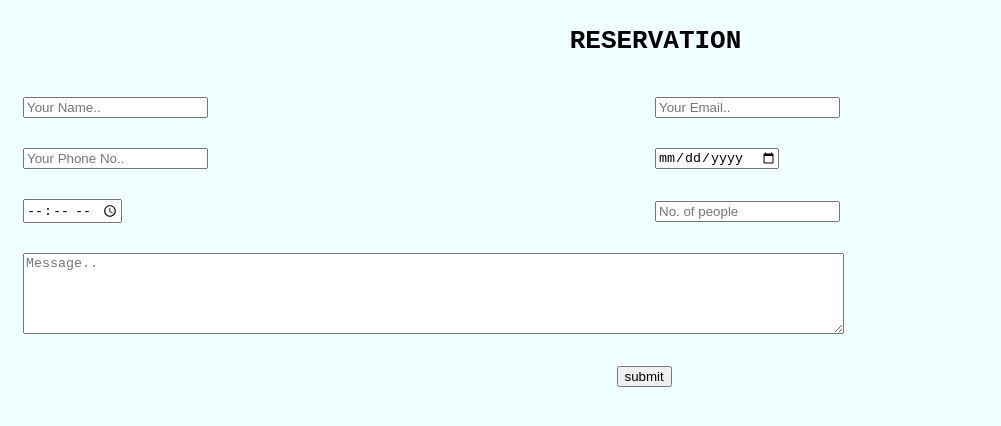
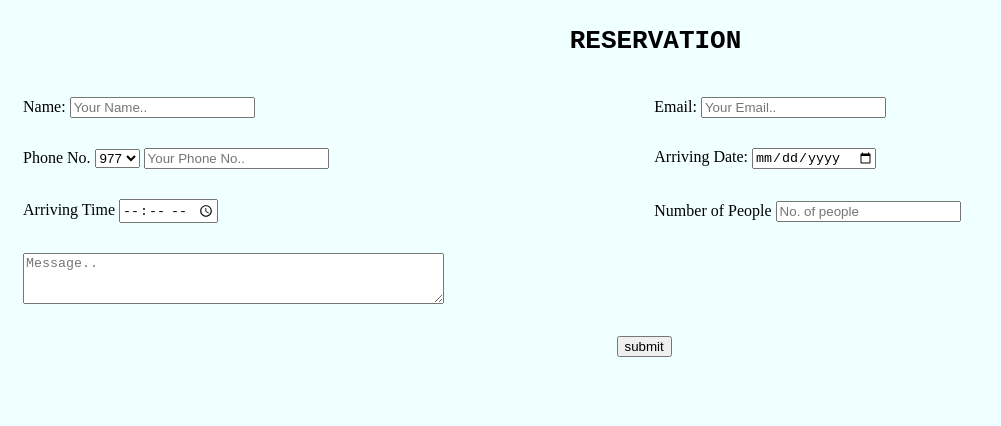
Before and after one commit to Pihu-FAD/HTML, a plain HTML site: page restaurant/reservation.html in a window 1280 px wide. Shown: the whole page, without its empty margins (0-1001 px from the left). Drawn offline with Linux system fonts and the light colour scheme.

Commit message:
restaurant

```diff
--- a/restaurant/reservation.html
+++ b/restaurant/reservation.html
@@ -11,19 +11,31 @@
     <table border="0" cellspacing="0" cellpadding="15" width="100%">
         <form action="">
             <tr>
-                <td><input type="text" name="name" id="name" placeholder="Your Name.."></td>
-                <td><input type="email" name="email" id="email" placeholder="Your Email.."></td>
+                <td><label for="name">Name:</label>
+                    <input type="text" name="name" id="name" placeholder="Your Name.." required></td>
+                <td><label for="email">Email:</label>
+                    <input type="email" name="email" id="email" placeholder="Your Email.." required></td>
             </tr>
             <tr>
-                <td><input type="tel" name="tel" id="tel" placeholder="Your Phone No.."></td>
-                <td><input type="date" name="date" id="date" placeholder="Date.."></td>
+                <td><label for="phone">Phone No.</label>
+                    <select>
+                        <option>977</option>
+                        <option>978</option>
+                        <option>998</option>
+                        <option>992</option>
+                    </select>
+                    <input type="tel" name="tel" id="tel" placeholder="Your Phone No.." required></td>
+                <td><label for="date">Arriving Date:</label>
+                    <input type="date" name="date" id="date" placeholder="Date.." required></td>
             </tr>
             <tr>
-                <td><input type="time" name="time" id="time" placeholder="Time.."></td>
-                <td><input type="number" name="number" id="number" placeholder="No. of people"></td>
+                <td><label for="time">Arriving Time</label>
+                    <input type="time" name="time" id="time" placeholder="Time.."></td>
+                <td><label for="number">Number of People</label>
+                    <input type="tel" name="number" id="number" placeholder="No. of people" minlength="0" maxlength="1"></td>
             </tr>
             <tr>
-                <td colspan="2"> <textarea name="Message" id="" cols="100" rows="5 " placeholder="Message.."></textarea></td>
+                <td colspan="2"> <textarea name="Message" id="" cols="50" rows="3 " placeholder="Message.." minlength="0" maxlength="20"></textarea></td>
             </tr>
         </form>
 
```
Also changed, not shown: restaurant/contact.html (+17 -8 lines).
